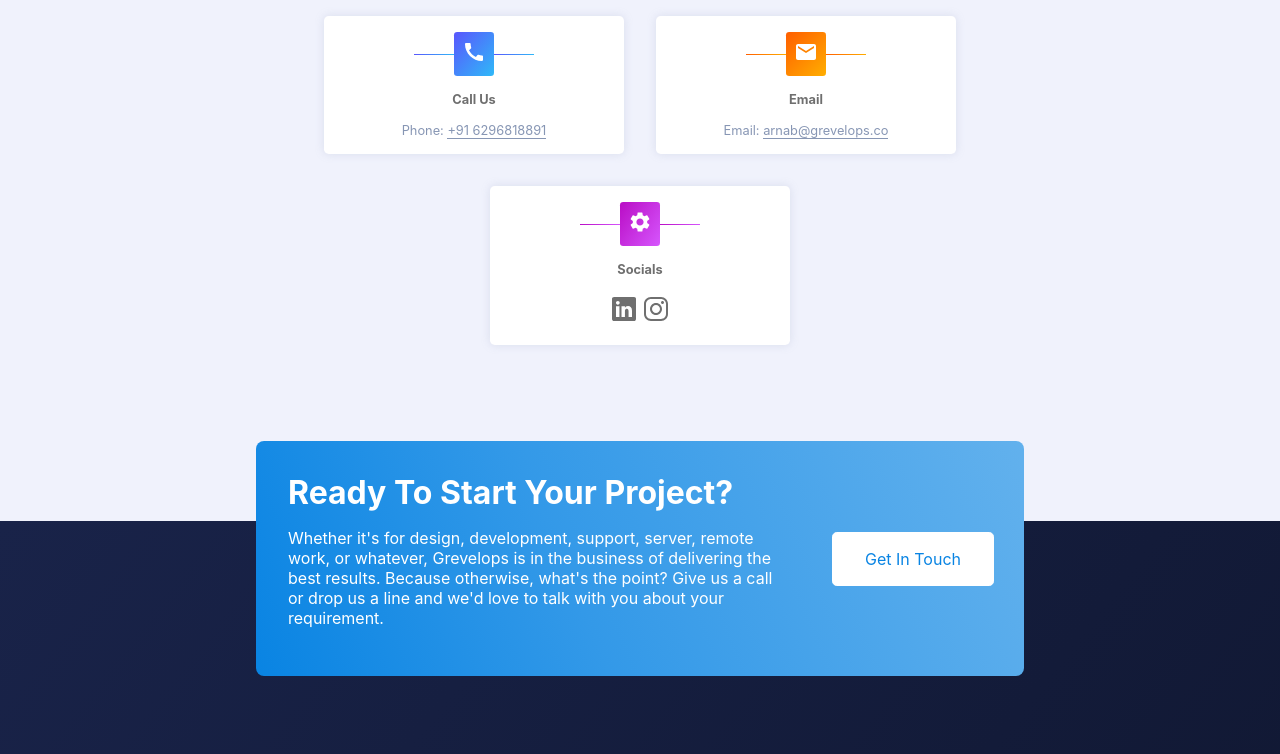
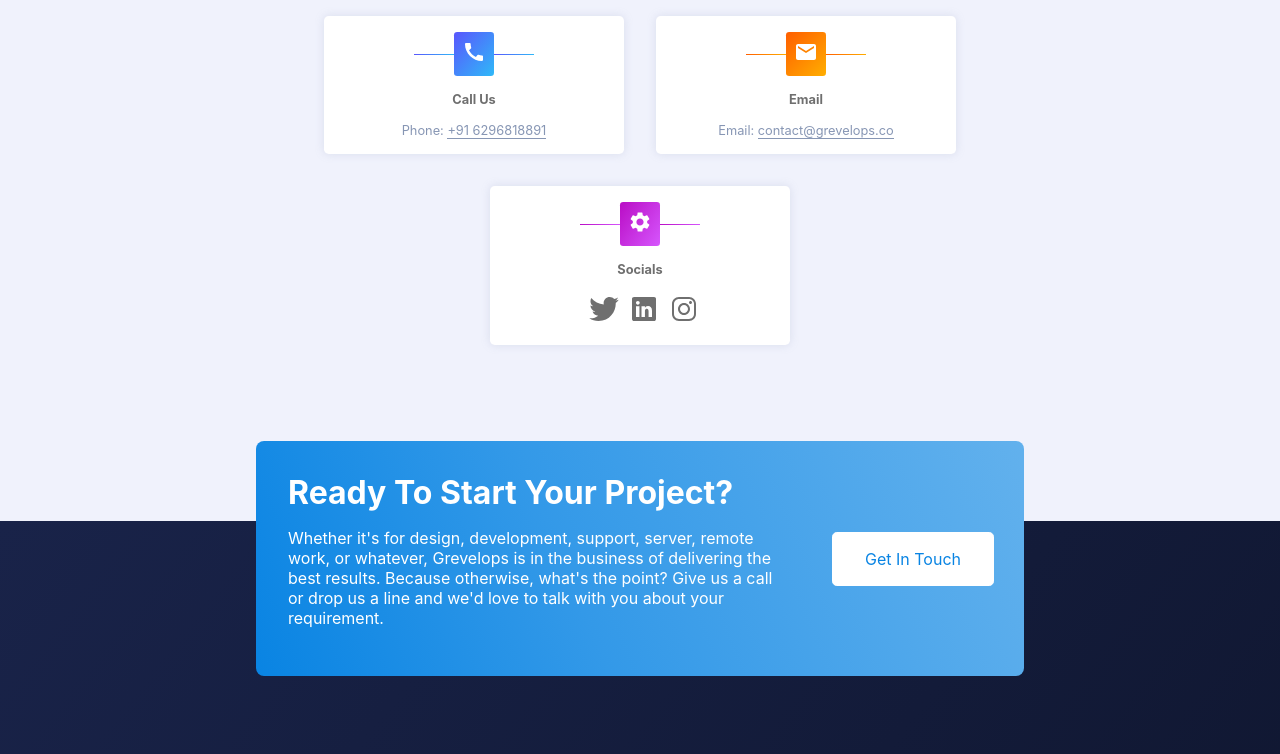
Before and after one commit to thearnabsaha/grevelops, a React (Create React App) app: page /contact in a window 1280 px wide. Shown: the part 640-1394 px from the top of the page. Built offline with nearby package versions, Linux system fonts and the light colour scheme.

Commit message:
accessibility issue resolved

```diff
--- a/src/Components/3Expertise/Expertise.scss
+++ b/src/Components/3Expertise/Expertise.scss
@@ -27,7 +27,7 @@
             padding: 0rem 1rem;
             font-size: .9rem;
             padding-top: .4rem;
-            color: $lightColorText;
+            color: $textGrey;
         }
     }
     .cards{
--- a/src/Components/4Footer/Footer.jsx
+++ b/src/Components/4Footer/Footer.jsx
@@ -1,6 +1,6 @@
 import React,{useEffect} from 'react'
 import logo from '../../Assets/logo.png'
-import { IoLogoLinkedin,IoLogoInstagram } from "react-icons/io";
+import { IoLogoLinkedin,IoLogoInstagram, IoLogoTwitter } from "react-icons/io";
 import "./Footer.scss"
 import { useAnimation,motion} from "framer-motion";
 import { useInView } from 'react-intersection-observer';
@@ -30,7 +30,7 @@
                 </div>
                 <a href="https://api.whatsapp.com/send?phone=916296818891">Get In Touch</a>
             </motion.div>
-            <img src={logo} alt="" />
+            {/* <img src={logo} alt="" /> */}
             <div className="upper">
                 <div className="call">
                     <h1>CALL US</h1>
@@ -38,11 +38,12 @@
                 </div>
                 <div className="write">
                     <h1>WRITE US</h1>
-                    <a href="mailto:your@email.com?subject=Hello%20Arnab!">Email: arnab@grevelops.co</a>
+                    <a href="mailto:your@email.com?subject=Hello%20Arnab!">Email: contact@grevelops.co</a>
                 </div>
                 <div className="socials">
-                    <a href="https://www.linkedin.com/company/grevelops/"><IoLogoLinkedin className='icon'/></a>
-                    <a href="https://www.instagram.com/grevelops/"><IoLogoInstagram className='icon'/></a>
+                    <a href="https://twitter.com/grevelops" aria-label="Our link to Twitter"><IoLogoTwitter className='icon'/></a>
+                    <a href="https://www.linkedin.com/company/grevelops/" aria-label="Our link to LinkedIn"><IoLogoLinkedin className='icon'/></a>
+                    <a href="https://www.instagram.com/grevelops/" aria-label="Our link to Instagram"><IoLogoInstagram className='icon'/></a>
                 </div>
             </div>
             <div className="lower">
--- a/src/Components/6aContact/Contact.jsx
+++ b/src/Components/6aContact/Contact.jsx
@@ -1,7 +1,7 @@
 import React,{useEffect} from 'react'
 import { MdCall,MdEmail,MdSettings } from "react-icons/md";
 import "./Contact.scss"
-import { IoLogoLinkedin,IoLogoInstagram } from "react-icons/io";
+import { IoLogoLinkedin,IoLogoInstagram, IoLogoTwitter } from "react-icons/io";
 
 import { useAnimation,motion} from "framer-motion";
 import { useInView } from 'react-intersection-observer';
@@ -73,7 +73,7 @@
                             <div className="l4"></div>
                         </div>
                         <h3>Email</h3>
-                        <p>Email: <a href="mailto:your@email.com?subject=Hello%20Arnab!">arnab@grevelops.co</a></p>
+                        <p>Email: <a href="mailto:your@email.com?subject=Hello%20Arnab!">contact@grevelops.co</a></p>
                     </motion.div>
                     <motion.div className="card carda" ref={ref} animate={animation2}>
                         <div className="imgw">
@@ -85,8 +85,9 @@
                         </div>
                         <h3>Socials</h3>
                         <div className="as">
-                            <a href="https://www.linkedin.com/company/grevelops/"><IoLogoLinkedin className='icona'/></a>
-                            <a href="https://www.instagram.com/grevelops/"><IoLogoInstagram className='icona'/></a>
+                        <a href="https://twitter.com/grevelops" aria-label="Our link to Twitter"><IoLogoTwitter className='icona'/></a>
+                        <a href="https://www.linkedin.com/company/grevelops/" aria-label="Our link to LinkedIn"><IoLogoLinkedin className='icona'/></a>
+                        <a href="https://www.instagram.com/grevelops/" aria-label="Our link to Instagram"><IoLogoInstagram className='icona'/></a>
                         </div>
                     </motion.div>
                 </motion.div>
--- a/src/Components/6aContact/Contact.scss
+++ b/src/Components/6aContact/Contact.scss
@@ -16,6 +16,7 @@
                 align-items: center;
                 .icona{
                     margin-top: 1rem;
+                    margin-left: .5rem;
                     fill: $textGrey;
                     font-size: 2rem;
                     &:hover{
```
